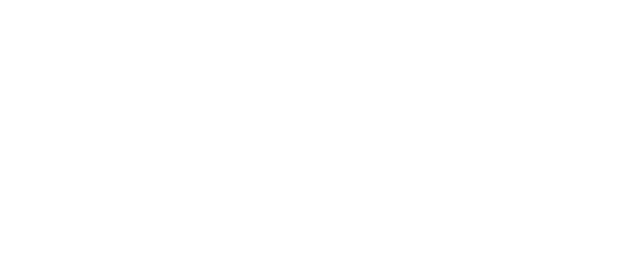
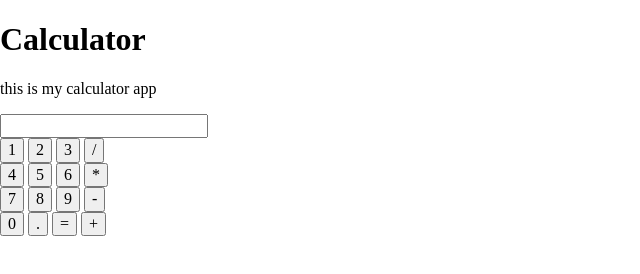
Before and after one commit to Pat-Shantz/calculator, a plain HTML site: page index.html in a window 1280 px wide. Shown: the whole page, without its empty margins (0-640 px from the left). Drawn offline with Linux system fonts and the light colour scheme.

Commit message:
setup buttons and calculator display

```diff
--- a/index.html
+++ b/index.html
@@ -1,15 +1,49 @@
 <!DOCTYPE html>
 <html lang="en">
-<head>
-    <meta charset="UTF-8">
-    <meta name="viewport" content="width=device-width, initial-scale=1.0">
+  <head>
+    <meta charset="UTF-8" />
+    <meta name="viewport" content="width=device-width, initial-scale=1.0" />
     <title>Calculator</title>
-    <link rel="stylesheet" href="css/normalize.css">
-    <link rel="stylesheet" href="css/styles.css">
-</head>
-<body>
+    <link rel="stylesheet" href="css/normalize.css" />
+    <link rel="stylesheet" href="css/styles.css" />
+  </head>
+  <body>
+    <main>
+      <header>
+        <h1>Calculator</h1>
+        <p id="head_p">this is my calculator app</p>
+      </header>
 
+      <div id="calcEntire">
+        <!--this is the calculator display-->
+        <div id="calcDisplay">
+            <input type="number" class="calcButton" id="display" readonly>
+        </div>
+        <!--these are the calculator buttons-->
+        <div>
+          <button class="calcButton" id="bt1">1</button>
+          <button class="calcButton" id="bt2">2</button>
+          <button class="calcButton" id="bt3">3</button>
+          <button class="calcButton" id="bt/">/</button>
+          <br />
+          <button class="calcButton" id="bt4">4</button>
+          <button class="calcButton" id="bt5">5</button>
+          <button class="calcButton" id="bt6">6</button>
+          <button class="calcButton" id="bt*">*</button>
+          <br />
+          <button class="calcButton" id="bt7">7</button>
+          <button class="calcButton" id="bt8">8</button>
+          <button class="calcButton" id="bt9">9</button>
+          <button class="calcButton" id="bt-">-</button>
+          <br />
+          <button class="calcButton" id="bt0">0</button>
+          <button class="calcButton" id="bt.">.</button>
+          <button class="calcButton" id="bt=">=</button>
+          <button class="calcButton" id="bt+">+</button>
+        </div>
+      </div>
+    </main>
 
     <script src="script.js"></script>
-</body>
+  </body>
 </html>
```
